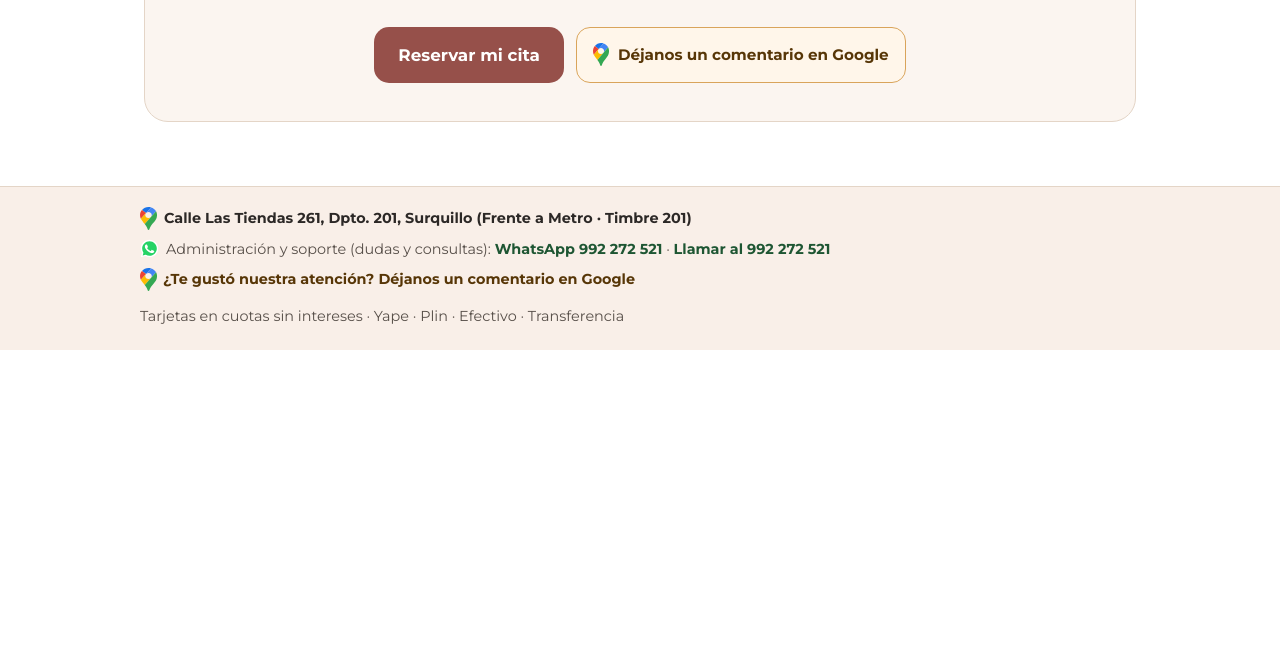
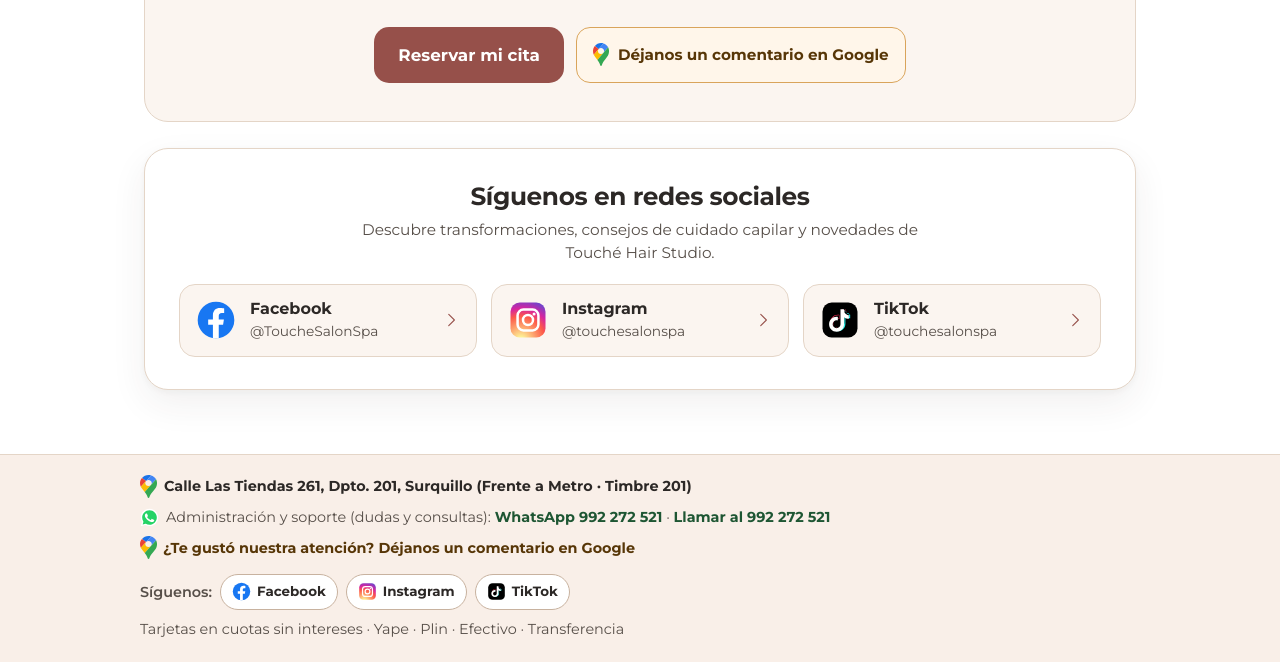
Before and after one commit to Pelaez12/touche-citas-usuarios, a website: page public/index.html in a window 1280 px wide. Shown: the part 884-1546 px from the top of the page. Before the commit the page ends 1234 px from the top, so only its background shows below. Drawn offline with Linux system fonts and the light colour scheme; no server answers.

Commit message:
feat: seccion Siguenos en redes sociales con logos oficiales (Facebook, Instagram, TikTok)

```diff
--- a/public/index.html
+++ b/public/index.html
@@ -898,6 +898,58 @@
         </a>
       </div>
     </section>
+
+    <!-- ==================== SECCIÓN SÍGUENOS EN REDES SOCIALES ==================== -->
+    <section class="social-section" id="sec-redes" aria-labelledby="h-redes">
+      <div class="social-head">
+        <h2 id="h-redes">Síguenos en redes sociales</h2>
+        <p class="social-sub">Descubre transformaciones, consejos de cuidado capilar y novedades de Touché Hair Studio.</p>
+      </div>
+
+      <div class="social-grid">
+        <a
+          class="social-card"
+          href="https://www.facebook.com/ToucheSalonSpa/reels/"
+          target="_blank"
+          rel="noopener noreferrer"
+        >
+          <img class="social-logo" src="/icons/brand-facebook.svg" alt="" width="40" height="40" aria-hidden="true">
+          <span class="social-card-body">
+            <strong class="social-name">Facebook</strong>
+            <span class="social-handle">@ToucheSalonSpa</span>
+          </span>
+          <span class="ico ico-caret-right row-arrow" aria-hidden="true"></span>
+        </a>
+
+        <a
+          class="social-card"
+          href="https://www.instagram.com/touchesalonspa?utm_source=ig_web_button_share_sheet&evlk=ZDNlZDc0MzIxNw=="
+          target="_blank"
+          rel="noopener noreferrer"
+        >
+          <img class="social-logo" src="/icons/brand-instagram.svg" alt="" width="40" height="40" aria-hidden="true">
+          <span class="social-card-body">
+            <strong class="social-name">Instagram</strong>
+            <span class="social-handle">@touchesalonspa</span>
+          </span>
+          <span class="ico ico-caret-right row-arrow" aria-hidden="true"></span>
+        </a>
+
+        <a
+          class="social-card"
+          href="https://www.tiktok.com/@touchesalonspa"
+          target="_blank"
+          rel="noopener noreferrer"
+        >
+          <img class="social-logo" src="/icons/brand-tiktok.svg" alt="" width="40" height="40" aria-hidden="true">
+          <span class="social-card-body">
+            <strong class="social-name">TikTok</strong>
+            <span class="social-handle">@touchesalonspa</span>
+          </span>
+          <span class="ico ico-caret-right row-arrow" aria-hidden="true"></span>
+        </a>
+      </div>
+    </section>
   </main>
 
   <footer class="salon-footer">
@@ -921,6 +973,21 @@
           <span>¿Te gustó nuestra atención? Déjanos un comentario en Google</span>
         </a>
       </p>
+      <div class="footer-socials" aria-label="Redes sociales de Touché Hair Studio">
+        <span>Síguenos:</span>
+        <a class="footer-social-pill" href="https://www.facebook.com/ToucheSalonSpa/reels/" target="_blank" rel="noopener noreferrer">
+          <img class="brand-ico is-sm" src="/icons/brand-facebook.svg" alt="" width="18" height="18" aria-hidden="true">
+          <span>Facebook</span>
+        </a>
+        <a class="footer-social-pill" href="https://www.instagram.com/touchesalonspa?utm_source=ig_web_button_share_sheet&evlk=ZDNlZDc0MzIxNw==" target="_blank" rel="noopener noreferrer">
+          <img class="brand-ico is-sm" src="/icons/brand-instagram.svg" alt="" width="18" height="18" aria-hidden="true">
+          <span>Instagram</span>
+        </a>
+        <a class="footer-social-pill" href="https://www.tiktok.com/@touchesalonspa" target="_blank" rel="noopener noreferrer">
+          <img class="brand-ico is-sm" src="/icons/brand-tiktok.svg" alt="" width="18" height="18" aria-hidden="true">
+          <span>TikTok</span>
+        </a>
+      </div>
       <p class="footer-payments">Tarjetas en cuotas sin intereses · Yape · Plin · Efectivo · Transferencia</p>
     </div>
   </footer>
--- a/public/style.css
+++ b/public/style.css
@@ -1698,6 +1698,105 @@ h3 { margin: 0; font-size: 1rem; font-weight: 700; color: var(--ink); }
   gap: 12px;
 }
 
+/* Sección Síguenos en redes sociales */
+.social-section {
+  max-width: 1000px;
+  margin: 26px auto 0;
+  padding: 28px 20px;
+  border-radius: 24px;
+  background: var(--surface);
+  border: 1.5px solid var(--border);
+  box-shadow: var(--shadow-card);
+}
+
+@media (min-width: 920px) {
+  .social-section {
+    padding: 32px 34px;
+  }
+}
+
+.social-head {
+  text-align: center;
+  max-width: 600px;
+  margin: 0 auto 20px;
+}
+
+.social-head h2 {
+  font-size: clamp(1.3rem, 4.5vw, 1.55rem);
+  margin-bottom: 6px;
+}
+
+.social-sub {
+  margin: 0;
+  font-size: 0.96rem;
+  color: var(--ink-muted);
+  line-height: 1.5;
+}
+
+.social-grid {
+  display: grid;
+  grid-template-columns: 1fr;
+  gap: 12px;
+}
+
+@media (min-width: 720px) {
+  .social-grid {
+    grid-template-columns: repeat(3, 1fr);
+    gap: 14px;
+  }
+}
+
+.social-card {
+  display: flex;
+  align-items: center;
+  gap: 14px;
+  min-height: 68px;
+  padding: 14px 16px;
+  border-radius: 16px;
+  border: 1.5px solid var(--border);
+  background: var(--surface-tint);
+  text-decoration: none;
+  color: var(--ink);
+  transition: border-color var(--t-quick) var(--ease), background-color var(--t-quick) var(--ease), transform var(--t-quick) var(--ease);
+}
+.social-card:hover {
+  border-color: var(--clay);
+  background: var(--surface-hover);
+}
+.social-card:active {
+  transform: scale(0.98);
+}
+
+.social-logo {
+  width: 40px;
+  height: 40px;
+  flex-shrink: 0;
+  object-fit: contain;
+}
+
+.social-card-body {
+  flex: 1;
+  min-width: 0;
+  display: flex;
+  flex-direction: column;
+  gap: 2px;
+}
+
+.social-name {
+  font-size: 1rem;
+  font-weight: 700;
+  color: var(--ink);
+  line-height: 1.25;
+}
+
+.social-handle {
+  font-size: 0.86rem;
+  color: var(--ink-muted);
+  overflow: hidden;
+  text-overflow: ellipsis;
+  white-space: nowrap;
+}
+
 /* Skeletons */
 .skeleton-row {
   height: 58px;
@@ -1759,6 +1858,31 @@ h3 { margin: 0; font-size: 1rem; font-weight: 700; color: var(--ink); }
 }
 .footer-review-link:hover { text-decoration: underline; }
 .footer-review-link .ico { width: 17px; height: 17px; color: #9c6212; }
+.footer-socials {
+  display: flex;
+  align-items: center;
+  flex-wrap: wrap;
+  gap: 8px;
+  font-weight: 600;
+}
+.footer-social-pill {
+  display: inline-flex;
+  align-items: center;
+  gap: 6px;
+  min-height: 36px;
+  padding: 0 11px;
+  border-radius: 999px;
+  border: 1px solid var(--border-strong);
+  background: var(--surface);
+  color: var(--ink);
+  font-size: 0.84rem;
+  font-weight: 700;
+  text-decoration: none;
+}
+.footer-social-pill:hover {
+  border-color: var(--clay);
+  background: var(--surface-tint);
+}
 .footer-payments { margin: 0; }
 
 /* Soporte escalonado para movimiento reducido (WCAG 2.3.3 / C39) */
@@ -1786,7 +1910,8 @@ h3 { margin: 0; font-size: 1rem; font-weight: 700; color: var(--ink); }
   .primary-btn:active,
   .secondary-btn:active,
   .whatsapp-btn:active,
-  .review-btn:active {
+  .review-btn:active,
+  .social-card:active {
     transform: none !important;
   }
 }
--- a/public/sw.js
+++ b/public/sw.js
@@ -1,4 +1,4 @@
-const CACHE = 'touche-citas-v9';
+const CACHE = 'touche-citas-v10';
 const SHELL = [
   '/brand/fonts.css',
   '/brand/montserrat-0.woff2',
--- a/worker/scheduling.mjs
+++ b/worker/scheduling.mjs
@@ -4,6 +4,11 @@ export const SALON_INFO = {
   reference: 'Frente al Metro de Aramburú · Timbre 201',
   mapsUrl: 'https://maps.app.goo.gl/52v9AbJ4YCYamjrn7',
   reviewsUrl: 'https://share.google/853a4lw4yLho9O4xB',
+  socials: {
+    facebook: 'https://www.facebook.com/ToucheSalonSpa/reels/',
+    instagram: 'https://www.instagram.com/touchesalonspa?utm_source=ig_web_button_share_sheet&evlk=ZDNlZDc0MzIxNw==',
+    tiktok: 'https://www.tiktok.com/@touchesalonspa'
+  },
   supportPhone: '992 272 521',
   supportTel: '+51992272521',
   supportWhatsappUrl: 'https://wa.me/51992272521',
```
Also changed, not shown: public/icons/brand-facebook.svg (added), public/icons/brand-instagram.svg (added), public/icons/brand-tiktok.svg (added).
